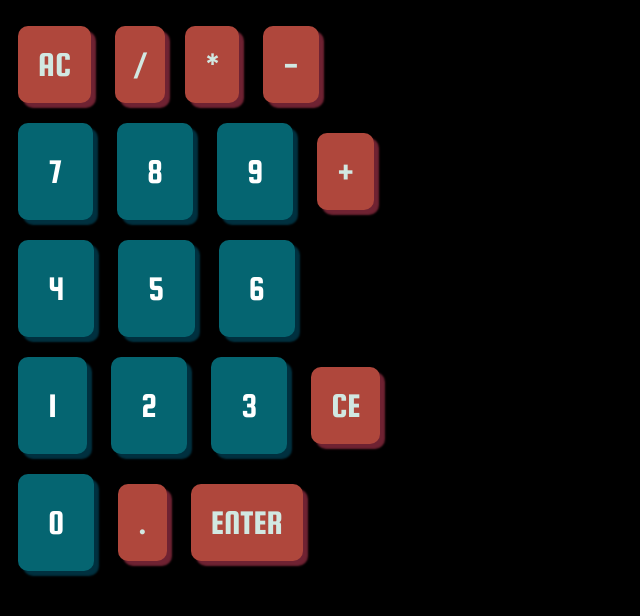
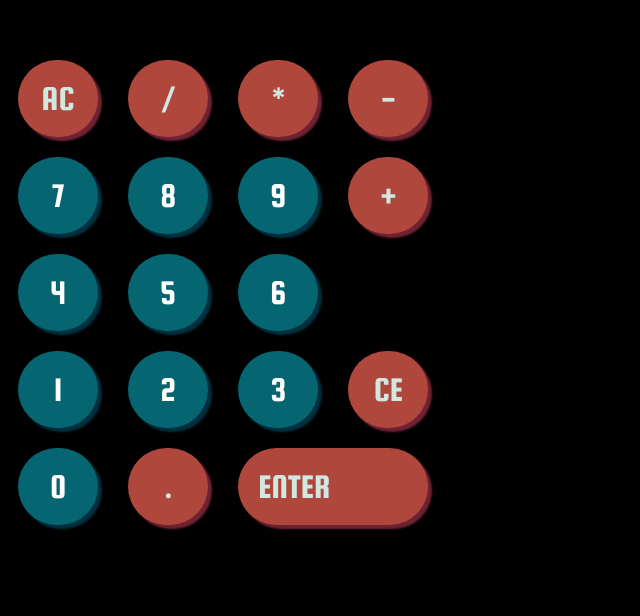
Before and after one commit to bing0i/calculator, a plain HTML site: page index.html in a window 1280 px wide. Shown: the whole page, without its empty margins (0-640 px from the left). Drawn offline with Linux system fonts and the light colour scheme.

Commit message:
Change style of buttons

```diff
--- a/index.html
+++ b/index.html
@@ -13,7 +13,7 @@
         <div id='buttons'>
             <div id='row1'>
                 <button id='btnAC' value='ac'>AC</button>
-                <button id='btnDiv' value='/'>/</buttonvalue='AC'>
+                <button id='btnDiv' value='/'>/</button>
                 <button id='btnMulti' value='*'>*</button>
                 <button id='btnSub' value='-'>-</button>
             </div>
--- a/styles.css
+++ b/styles.css
@@ -1,18 +1,19 @@
 body {
     background-color:  black;
     color: white;
+    font-family: 'Squada One';
+    font-size: 50px;
 }
 
-
-
 button {
+    width: 80px;
     margin: 10px;
-    padding: 30px;
+    padding: 20px;
     font-size: 35px;
     border: none;
-    border-radius: 10px;
+    border-radius: 40px;
     outline: none;
-    box-shadow: 5px 5px 2px #00303f;
+    box-shadow: 4px 4px 2px #00303f;
     font-family: 'Squada One';
     color: white;
     background-color: #056571;
@@ -20,17 +21,20 @@ button {
 
 button:active {
     transform: translateY(4px) translateX(4px);
-    box-shadow: 5px 5px 2px black;
+    box-shadow: 4px 4px 2px black;
 }
 
 #btnEnter, #btnCE, #btnDot, #btnAdd, #btnSub, #btnMulti, #btnDiv, #btnAC {
-    padding: 20px;
     background-color: #af473c;
-    box-shadow: 5px 5px 2px #6f2232;
+    box-shadow: 4px 4px 2px #6f2232;
     color: #d1e8e2;
 }
 
 #btnEnter:active, #btnCE:active, #btnDot:active, #btnAdd:active, #btnSub:active, #btnMulti:active, #btnDiv:active, #btnAC:active {
     transform: translateY(4px) translateX(4px);
-    box-shadow: 5px 5px 2px black;
+    box-shadow: 4px 4px 2px black;
 }
+
+#btnEnter {
+    padding-right: 170px;
+}
```
